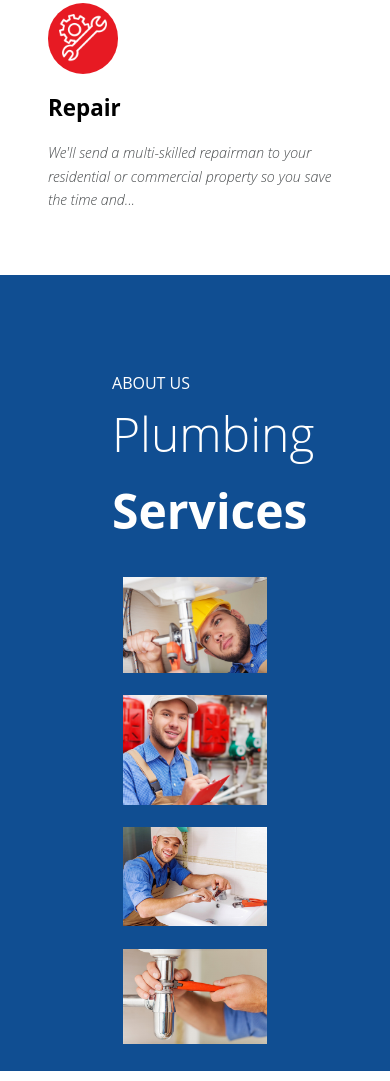
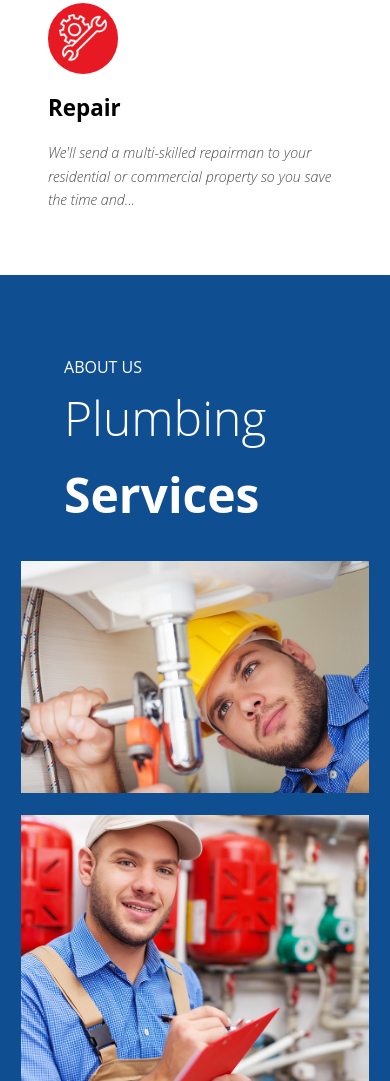
Before and after one commit to WeeNeeBee/House-Repair, a plain HTML site: page index.html in a window 390 px wide. Shown: the part 3481-4562 px from the top of the page. Drawn offline with Linux system fonts and the light colour scheme.

Commit message:
fixed blue section mobile responsiveness

```diff
--- a/css/media.css
+++ b/css/media.css
@@ -212,16 +212,26 @@
     }
     .plumbing-img
     {
-        max-width: 100%;
+        max-width: 100vw;
+        /* margin: 1rem 2rem; */
         display: flex;
         flex-direction: column;
         padding: 0;
-        margin: 0;
+        margin-right: 0px;
+
     }
     .blue
     {
-        padding: 0;
-        margin: 0;
+        padding: 0 !important;
+        margin: 0 !important;
+
+    }
+    .row
+    {
+        padding-left: 10px;
+        padding-right: 10px;
+        display: flex;
+        flex-direction: column;
     }
     .blue-text
     {
@@ -232,12 +242,6 @@
     .blue-text h1
     {
     font-size: 3rem;
-    }
-    .row
-    {
-        margin: 0;
-        display: flex;
-        flex-direction: column;
     }
     .row-row
     {
```
